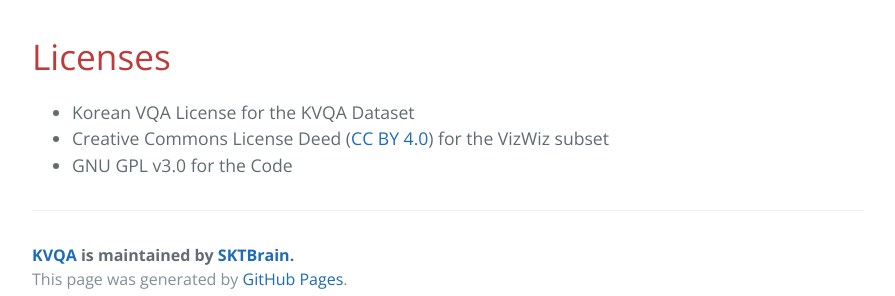
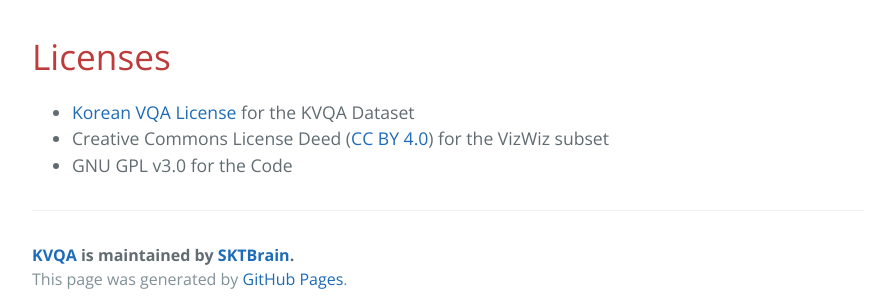
Before and after one commit to SKTBrain/KVQA, a Jekyll site: the page built from docs/index-en.md, in a window 1280 px wide and 900 px high, scrolled down 4490 px. Shown: the part 577-873 px from the top of the window, without its empty margins (192-1087 px from the left). Built offline with Jekyll 4.4.1, drawn with Linux system fonts in a browser that asks for light colours; part of the change alters nothing that is shown.

```diff
--- a/docs/index-en.md
+++ b/docs/index-en.md
@@ -145,6 +145,6 @@ We measure the model's accuracy by using answers collected from 10 different peo
 
 # Licenses
 
-* Korean VQA License for the KVQA Dataset
+* [Korean VQA License](./license.html) for the KVQA Dataset
 * Creative Commons License Deed ([CC BY 4.0](https://creativecommons.org/licenses/by/4.0/deed.ko)) for the VizWiz subset
 * GNU GPL v3.0 for the Code
```
